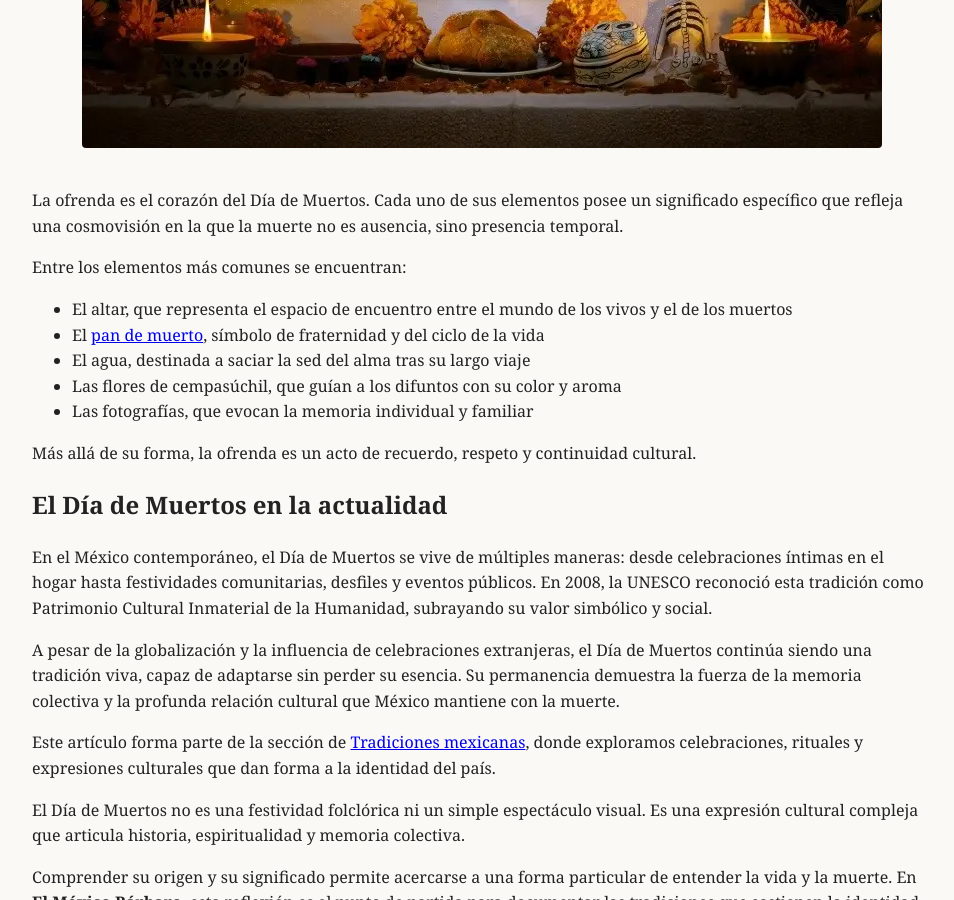
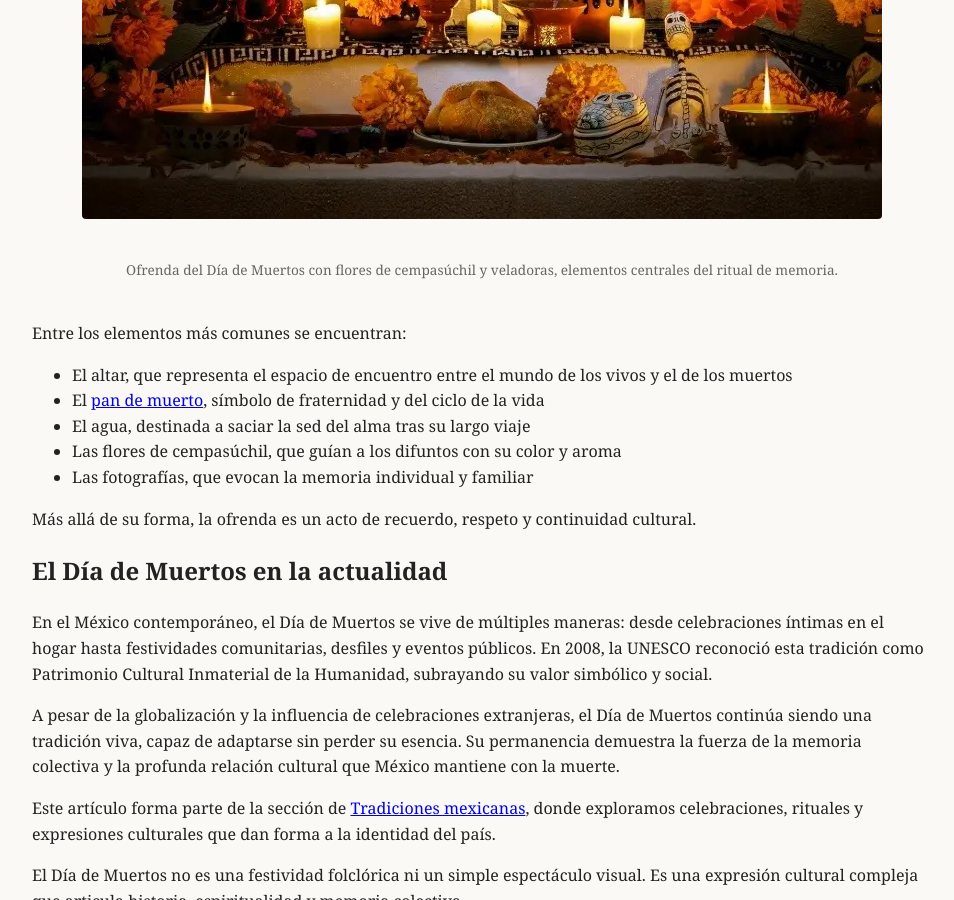
Before and after one commit to elbracamonte/elbracamonte.github.io, a Jekyll site: the page built from _posts/2025-12-11-dia-de-muertos-origen-significado.md, in a window 1280 px wide and 900 px high, scrolled down 2133 px. Shown: the whole window, without its empty margins (158-1112 px from the left). Built offline with Jekyll 4.4.1, drawn with Linux system fonts in a browser that asks for light colours.

Commit message:
Update 2025-12-11-dia-de-muertos-origen-significado.md

```diff
--- a/_posts/2025-12-11-dia-de-muertos-origen-significado.md
+++ b/_posts/2025-12-11-dia-de-muertos-origen-significado.md
@@ -31,9 +31,16 @@ El resultado fue una tradición única, profundamente mestiza, que expresa la co
 
 ## El significado simbólico de la ofrenda
 
-![Ofrenda tradicional del Día de Muertos con flores de cempasúchil y veladoras](/assets/img/tradiciones/ofrenda.webp)
+La ofrenda es el corazón del Día de Muertos. Cada uno de sus elementos posee un significado específico que refleja una cosmovisión en la que la muerte no es ausencia, sino presencia temporal.
 
-La ofrenda es el corazón del Día de Muertos. Cada uno de sus elementos posee un significado específico que refleja una cosmovisión en la que la muerte no es ausencia, sino presencia temporal.
+<figure>
+  <img
+    src="/assets/img/tradiciones/ofrenda.webp"
+    alt="Ofrenda tradicional del Día de Muertos en México">
+  <figcaption>
+    Ofrenda del Día de Muertos con flores de cempasúchil y veladoras, elementos centrales del ritual de memoria.
+  </figcaption>
+</figure>
 
 Entre los elementos más comunes se encuentran:
 
```
